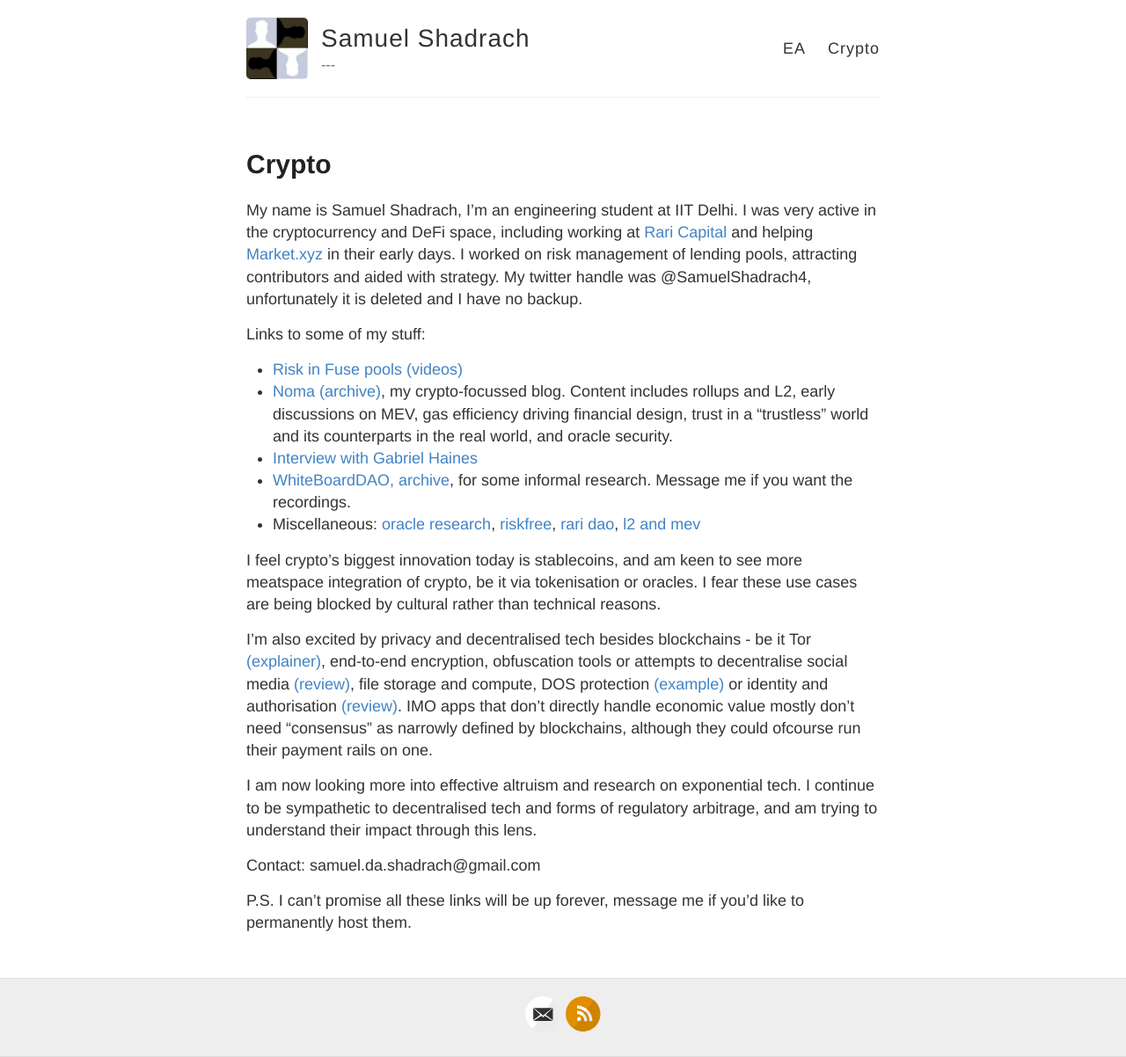
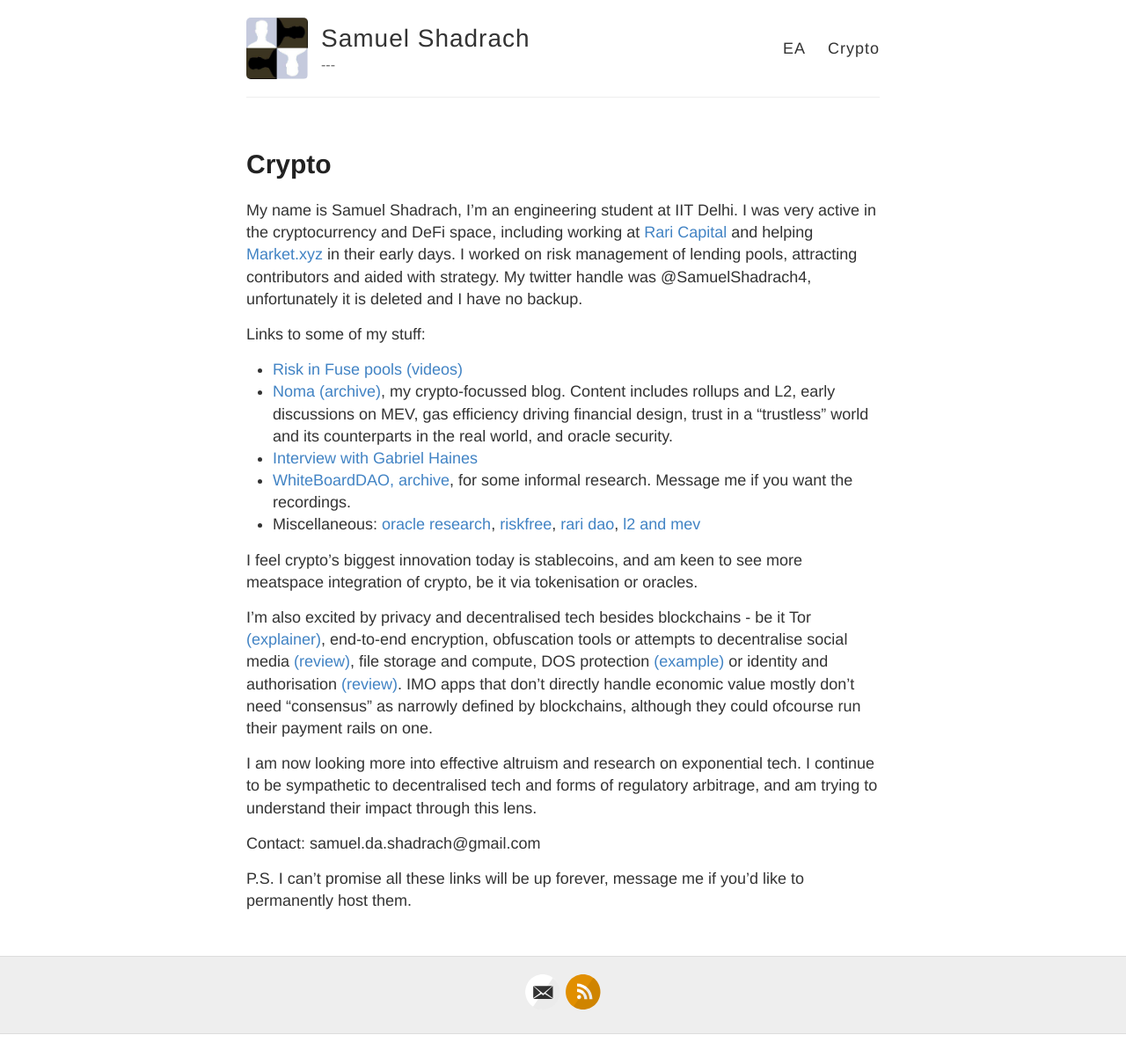
Before and after one commit to samueldashadrach/samueldashadrach.github.io, a Jekyll site: the page built from Crypto.md, in a window 1280 px wide. Shown: the whole page at 88% size. Built offline with Jekyll 4.4.1, drawn with Linux system fonts in a browser that asks for light colours; after the commit the page ends 1176 px from its top, so only the background shows below that.

Commit message:
Update Crypto.md

```diff
--- a/Crypto.md
+++ b/Crypto.md
@@ -14,7 +14,7 @@ Links to some of my stuff:
  - [WhiteBoardDAO, archive](https://github.com/samueldashadrach/whiteboardDAO-archive), for some informal research. Message me if you want the recordings.
  - Miscellaneous: [oracle research](https://gov.uniswap.org/t/uni-should-become-an-oracle-token/11988/30), [riskfree](https://emilythemeily.medium.com/who-wants-a-risk-free-18-1acda3952ce2), [rari dao](https://medium.com/rari-capital/version-2-the-future-of-the-rari-capital-dao-9d2c37027752), [l2 and mev](https://docs.google.com/presentation/d/1uX2JAGpz4KTb_91kHHmniVR5cNiqOCFTIqI2VWcxAAI/edit#slide=id.p)
 
-I feel crypto's biggest innovation today is stablecoins, and am keen to see more meatspace integration of crypto, be it via tokenisation or oracles. I fear these use cases are being blocked by cultural rather than technical reasons.
+I feel crypto's biggest innovation today is stablecoins, and am keen to see more meatspace integration of crypto, be it via tokenisation or oracles.
 
 I'm also excited by privacy and decentralised tech besides blockchains - be it Tor [(explainer)](https://skerritt.blog/how-does-tor-really-work/), end-to-end encryption, obfuscation tools or attempts to decentralise social media [(review)](https://matrix.org/_matrix/media/r0/download/twitter.modular.im/981b258141aa0b197804127cd2f7d298757bad20), file storage and compute, DOS protection [(example)](https://ethresear.ch/t/decentralised-cloudflare-using-rln-and-rich-user-identities/10774) or identity and authorisation [(review)](https://arxiv.org/abs/2008.05300). IMO apps that don't directly handle economic value mostly don't need "consensus" as narrowly defined by blockchains, although they could ofcourse run their payment rails on one.
 
```
